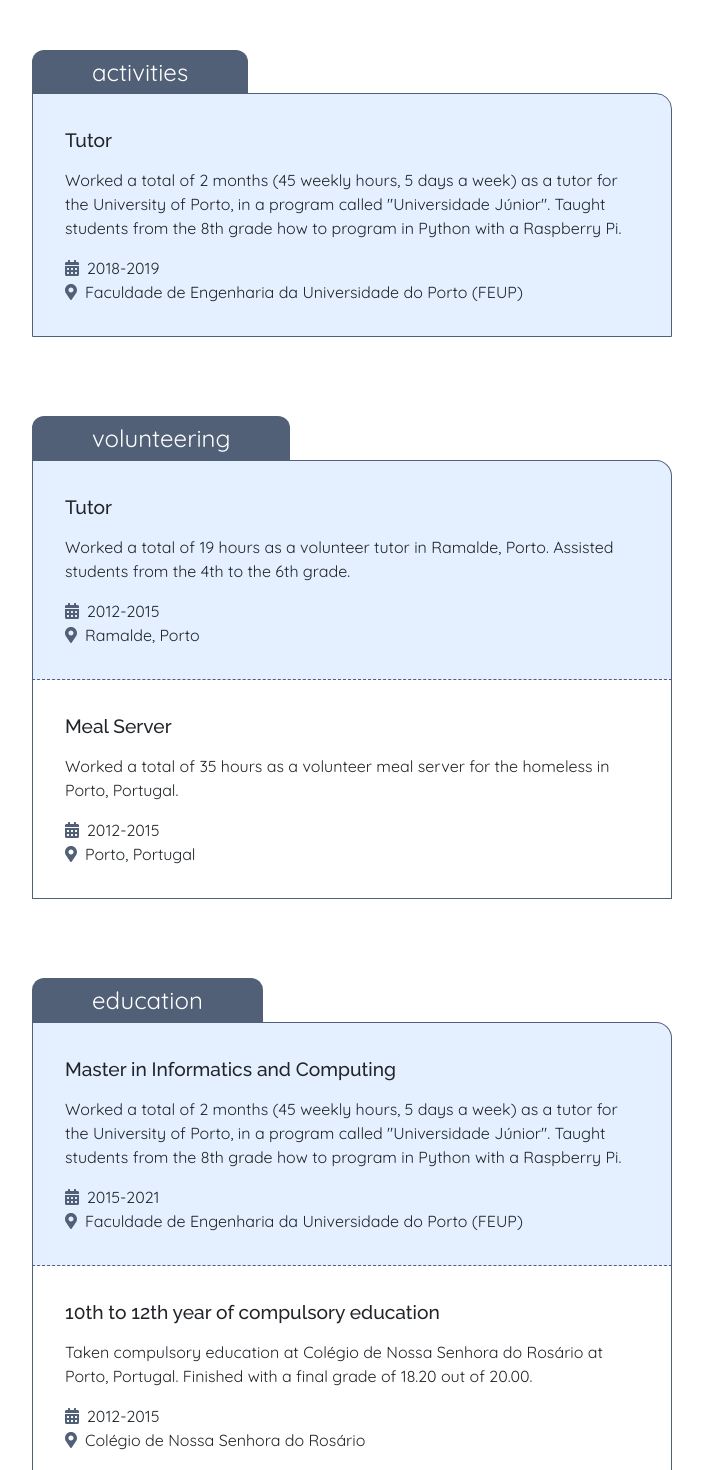
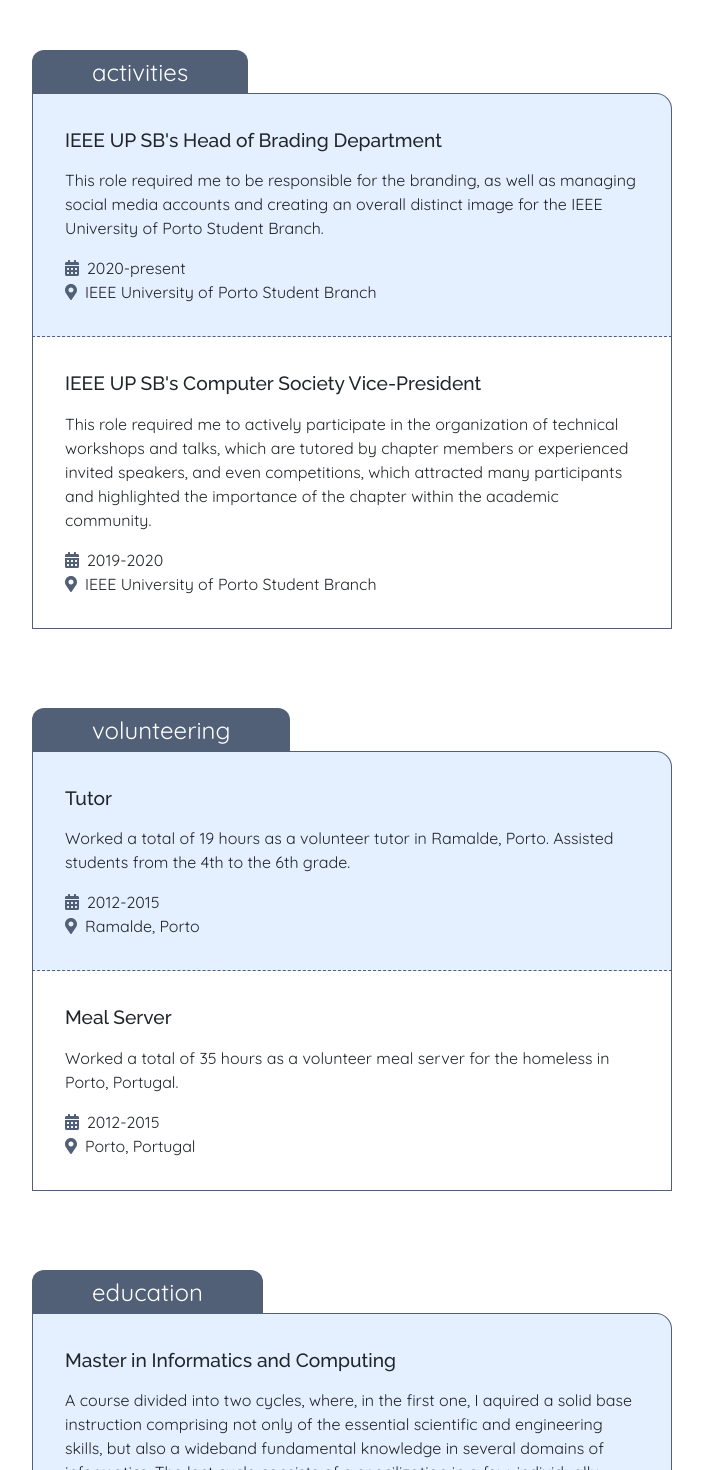
Before and after one commit to DiogoDores/personal-website, a Vue app: page / in a window 1280 px wide. Shown: the part 2320-3790 px from the top of the page, without its empty margins (288-991 px from the left). Built offline with nearby package versions, Linux system fonts and the light colour scheme.

Commit message:
Finished Experience Section

```diff
--- a/src/components/Experience.vue
+++ b/src/components/Experience.vue
@@ -29,22 +29,41 @@
     <div class="section-container">
       <div class="section-name"><span>Activities</span></div>
       <div class="section-content">
-          <div class="exp-title">Tutor</div>
+          <div class="exp-title">IEEE UP SB's Head of Brading Department</div>
 
           <div class="exp-desc">
-            Worked a total of 2 months (45 weekly hours, 5 days a week) as a tutor for the University of Porto,
-            in a program called "Universidade Júnior".
-            Taught students from the 8th grade how to program in Python with a Raspberry Pi.
+            This role required me to be responsible for the branding, as well as managing social
+             media accounts and creating an overall distinct image for the IEEE University of Porto Student Branch.
           </div>
 
           <div class="exp-others">
             <span class="exp-calendar">
               <font-awesome-icon class="icon" icon="calendar-alt" />
-              <p>2018-2019</p>
+              <p>2020-present</p>
             </span>
             <span class="exp-location">
               <font-awesome-icon class="icon" icon="map-marker-alt" />
-              <p>Faculdade de Engenharia da Universidade do Porto (FEUP)</p>
+              <p>IEEE University of Porto Student Branch</p>
+            </span>
+          </div>
+      </div>
+      <div class="section-content">
+          <div class="exp-title">IEEE UP SB's Computer Society Vice-President</div>
+
+          <div class="exp-desc">
+            This role required me to actively participate in the organization of technical workshops and talks,
+             which are tutored by chapter members or experienced invited speakers, and even competitions,
+             which attracted many participants and highlighted the importance of the chapter within the academic community.
+          </div>
+
+          <div class="exp-others">
+            <span class="exp-calendar">
+              <font-awesome-icon class="icon" icon="calendar-alt" />
+              <p>2019-2020</p>
+            </span>
+            <span class="exp-location">
+              <font-awesome-icon class="icon" icon="map-marker-alt" />
+              <p>IEEE University of Porto Student Branch</p>
             </span>
           </div>
       </div>
@@ -96,15 +115,16 @@
           <div class="exp-title">Master in Informatics and Computing</div>
 
           <div class="exp-desc">
-            Worked a total of 2 months (45 weekly hours, 5 days a week) as a tutor for the University of Porto,
-            in a program called "Universidade Júnior".
-            Taught students from the 8th grade how to program in Python with a Raspberry Pi.
+              A course divided into two cycles, where, in the first one,
+              I aquired a solid base instruction comprising not only of the essential scientific and engineering skills,
+              but also a wideband fundamental knowledge in several domains of informatics. The last cycle consists of a specilization in
+              a few, individually configurable, areas, where I chose to broaden my knowledge in, mainly, the Software Engineering and Multimedia domains.
           </div>
 
           <div class="exp-others">
             <span class="exp-calendar">
               <font-awesome-icon class="icon" icon="calendar-alt" />
-              <p>2015-2021</p>
+              <p>2015-present</p>
             </span>
             <span class="exp-location">
               <font-awesome-icon class="icon" icon="map-marker-alt" />
```
